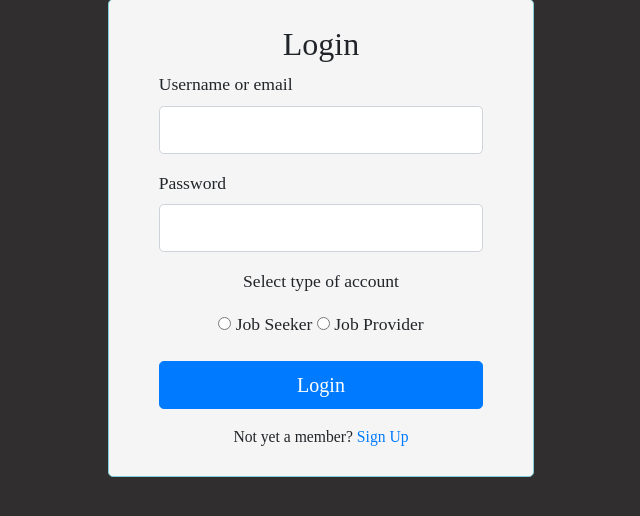
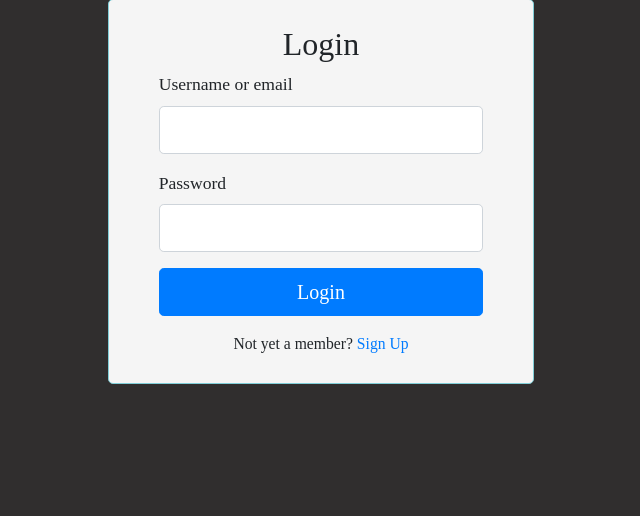
Before and after one commit to Sanilblank/Job_portal, a PHP site: page /login.php in a window 1280 px wide. Shown: the part 81-597 px from the top of the page, without its empty margins (319-959 px from the left). Run offline with PHP 8.4, Linux system fonts and the light colour scheme.

Commit message:
login backend

```diff
--- a/controllers/authController.php
+++ b/controllers/authController.php
@@ -97,6 +97,7 @@ if (isset($_POST['signup-btn'])) {
                 $_SESSION['message'] = "You are now logged in!";
                 $_SESSION['alert-class'] = "alert-success";
                 header('location: index.php');
+                exit();
             } else {
                 $errors['error'] = "Failed to register";
             }
@@ -109,20 +110,14 @@ if (isset($_POST['login-btn'])) {
     $username = trim($_POST['username']);
     $password = trim($_POST['password']);
 
-    if (isset($_POST['accountType'])) {
-        $accountType = trim($_POST['accountType']);
-    }
-
     if (empty($username)) {
         $errors['username'] = "Username required";
     }
     if (empty($password)) {
         $errors['password'] = "Password required";
     }
-    if (empty($accountType)) {
-        $errors['accountType'] = "Please select the type of account";
-    }
 
+    if (!count($errors)) {
         $sql = "SELECT * FROM users WHERE email = ? OR username=? LIMIT 1";
         $stmt = mysqli_stmt_init($conn);
         if (!mysqli_stmt_prepare($stmt, $sql)) {
@@ -133,5 +128,25 @@ if (isset($_POST['login-btn'])) {
             mysqli_stmt_execute($stmt);
             $result = mysqli_stmt_get_result($stmt);
             $user = mysqli_fetch_assoc($result);
+
+            if (!$user) {
+                $errors['nouser'] = "No such user exists";
+            } else {
+                if (password_verify($password, $user['password'])) {
+                    //login user
+                    $_SESSION['id'] = $user['id'];
+                    $_SESSION['username'] = $user['user'];
+                    $_SESSION['email'] = $user['email'];
+                    $_SESSION['verified'] = $user['verified'];
+
+                    $_SESSION['message'] = "You are now logged in!";
+                    $_SESSION['alert-class'] = "alert-success";
+                    header('location: index.php');
+                    exit();
+                } else {
+                    $errors['login_fail'] = "Wrong credentials";
                 }
             }
+        }
+    }
+}
--- a/login.php
+++ b/login.php
@@ -19,10 +19,14 @@ require_once 'controllers/authController.php';
             <div class="col-md-4 offset-md-4 form-div login">
                 <form action="login.php" method="POST">
                     <h2 class="text-center">Login</h2>
-                    <!-- <div class="alert alert-danger">
-                        <span class="closebtn" onclick="this.parentElement.style.display='none';">&times;</span>
-                        This is an alert box.
-                    </div> -->
+                    <?php if (count($errors) > 0) { ?>
+                        <div class="alert alert-danger">
+                            <span class="closebtn" onclick="this.parentElement.style.display='none';">&times;</span>
+                            <?php foreach ($errors as $error) { ?>
+                                <?php echo $error  . "<br>" ?>
+                            <?php } ?>
+                        </div>
+                    <?php } ?>
 
                     <div class="form-group">
                         <label for="username">Username or email</label>
@@ -31,15 +35,6 @@ require_once 'controllers/authController.php';
                     <div class="form-group">
                         <label for="password">Password</label>
                         <input type="password" name="password" class="form-control form-control-lg">
-                    </div>
-                    <div class="form-group">
-                        <p class="text-center radio">Select type of account</p>
-                        <div class="text-center radio">
-                            <input type="radio" id="seeker" name="job" value="seeker">
-                            <label for="seeker">Job Seeker</label>
-                            <input type="radio" id="provider" name="job" value="provider">
-                            <label for="provider">Job Provider</label>
-                        </div>
                     </div>
                     <div class="form-group">
                         <button type="submit" name="login-btn" class="btn btn-primary btn-block btn-lg">Login</button>
```
Lines whose indentation alone changed are shown as unchanged.
